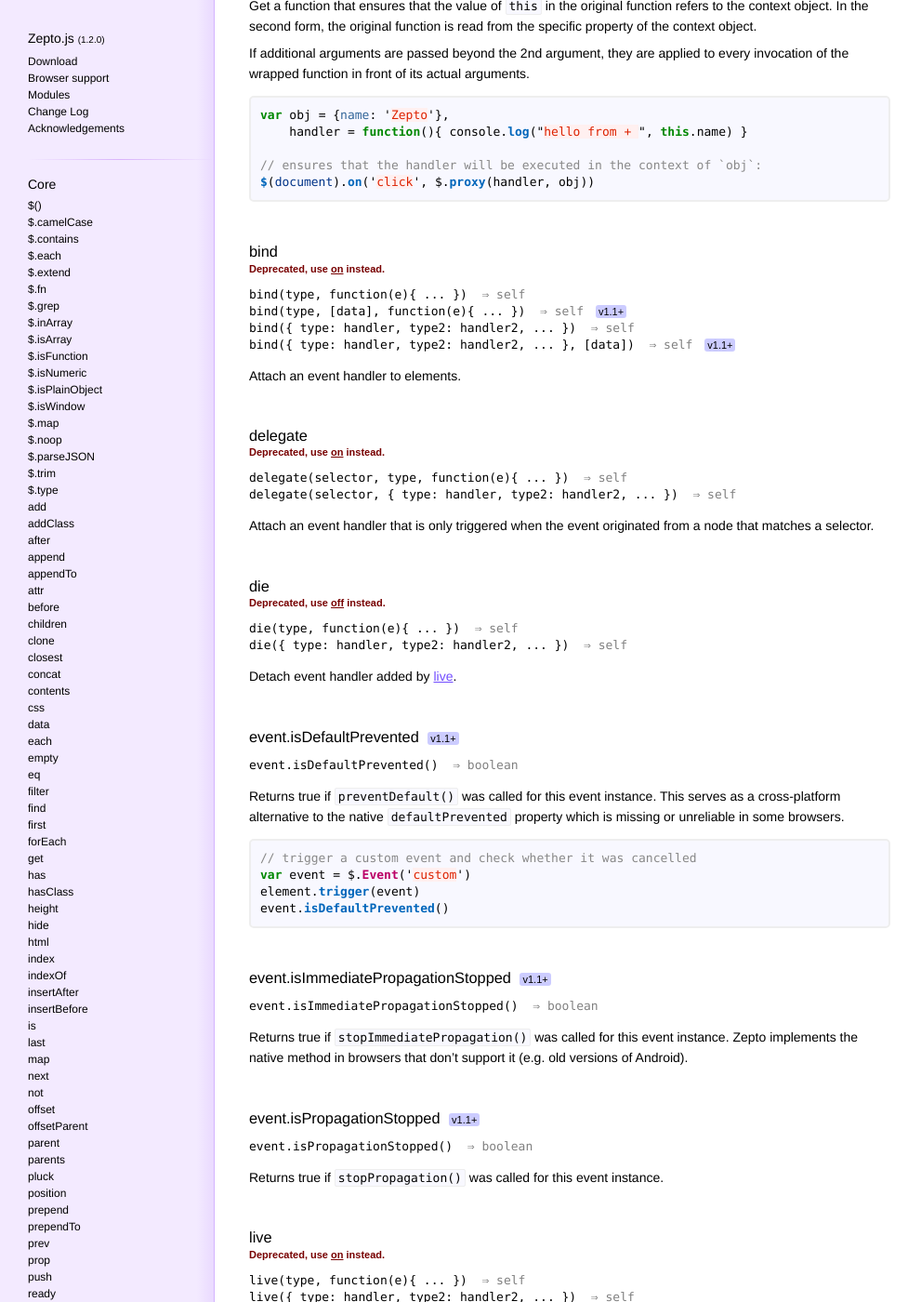
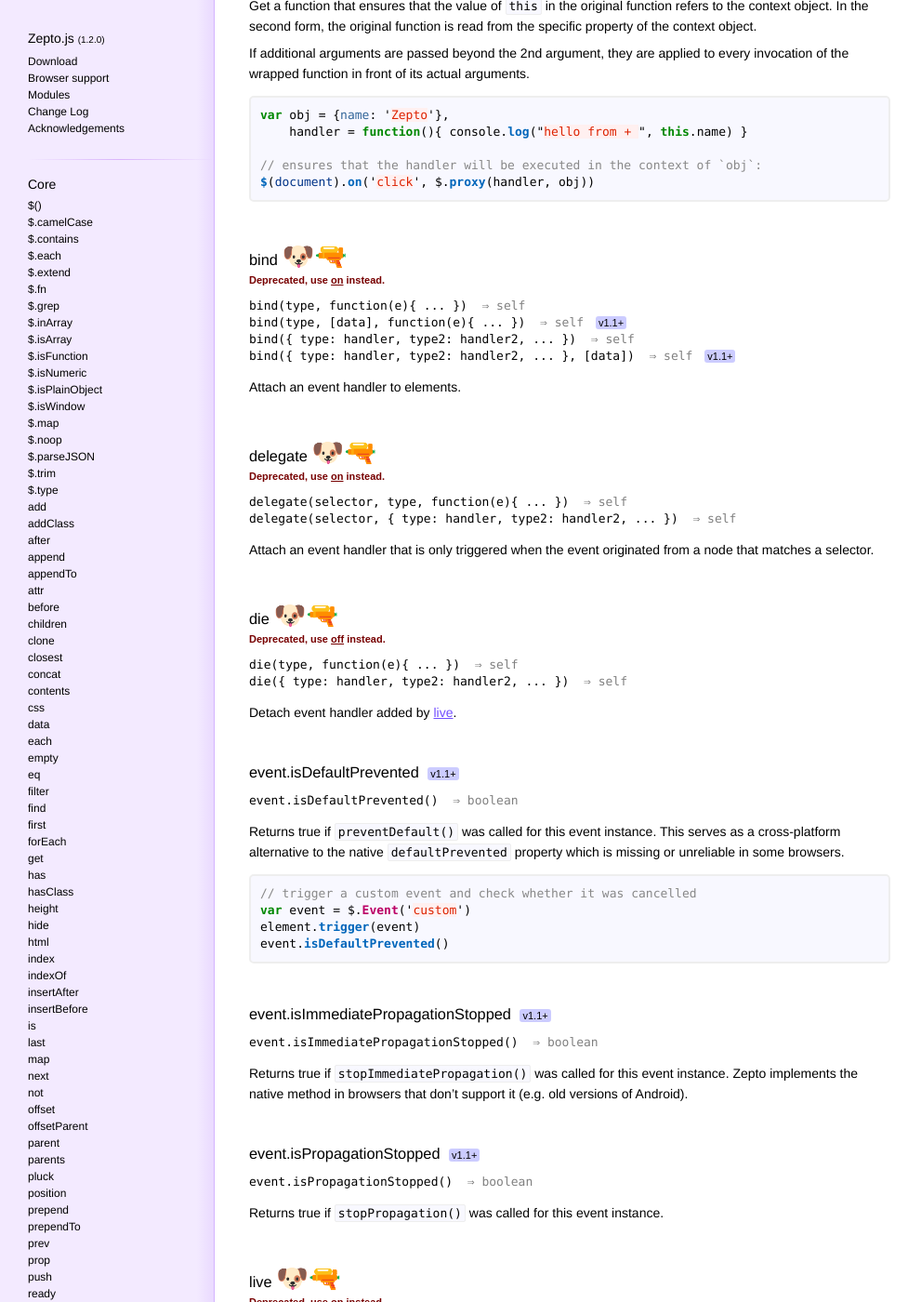
Before and after one commit to madrobby/zepto, a Jekyll site: the page built from index.html, in a window 1280 px wide and 1400 px high, scrolled down 23796 px. Shown: the whole window at 93% size, without its empty margins (0-991 px from the left). Built offline with Jekyll 4.4.1, drawn with Linux system fonts in a browser that asks for light colours.

Commit message:
Enable emoji on all browsers by default

```diff
--- a/_layouts/default.html
+++ b/_layouts/default.html
@@ -19,7 +19,7 @@
   <link rel=apple-touch-icon-precomposed href=icon.png>
   <link rel=icon type=image/png href=favicon.png>
 </head>
-<body>
+<body class="emoji-enabled">
 
   {{ content }}
 
--- a/index.html
+++ b/index.html
@@ -451,9 +451,6 @@ $(function(){
       el.attr('title', "This feature is only available in Zepto " + el.text())
   })
 
-  if ($.os.ios || /\bMac.+\bSafari\b/.test(navigator.userAgent))
-    $(document.body).addClass('emoji-enabled')
-
   // don't follow links when the sidebar is tap-enabled
   $('#sidebar').on('click', 'a', function(e){
     return !$('body').hasClass('navigating')
```
